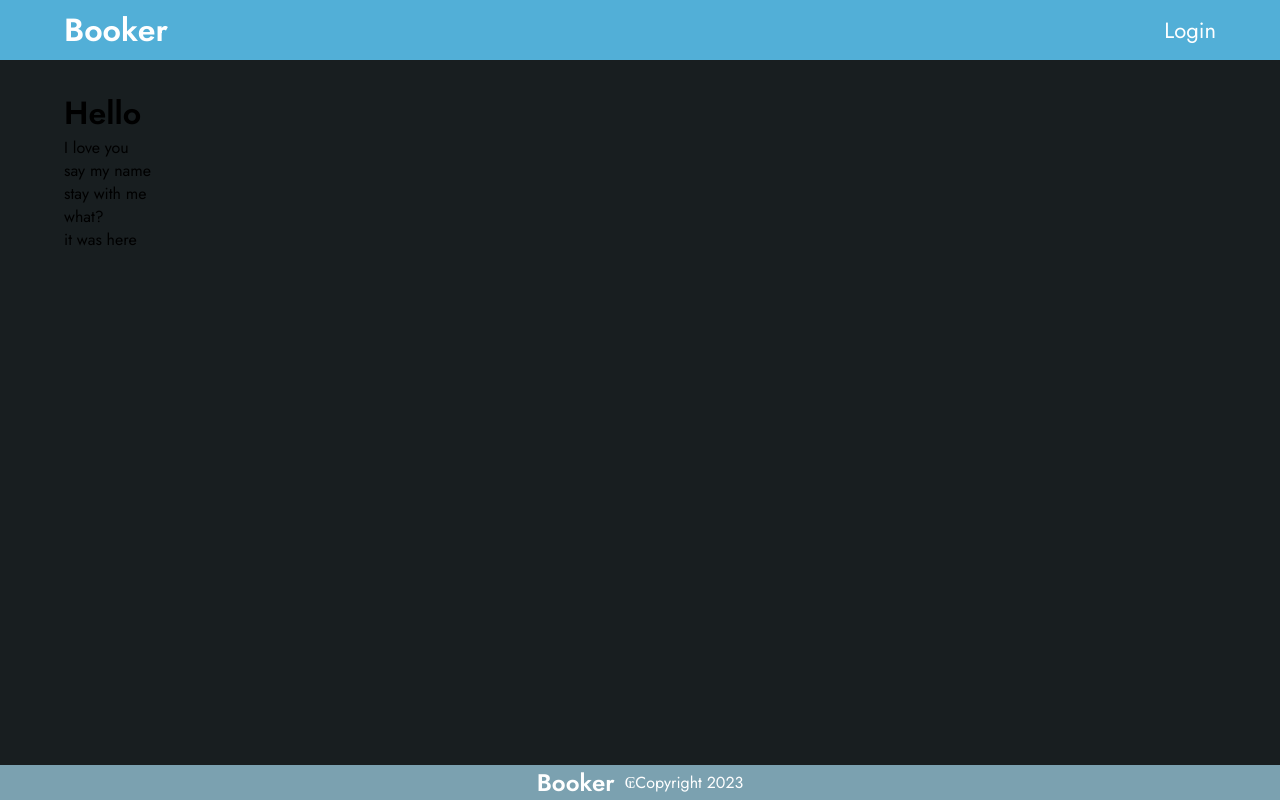
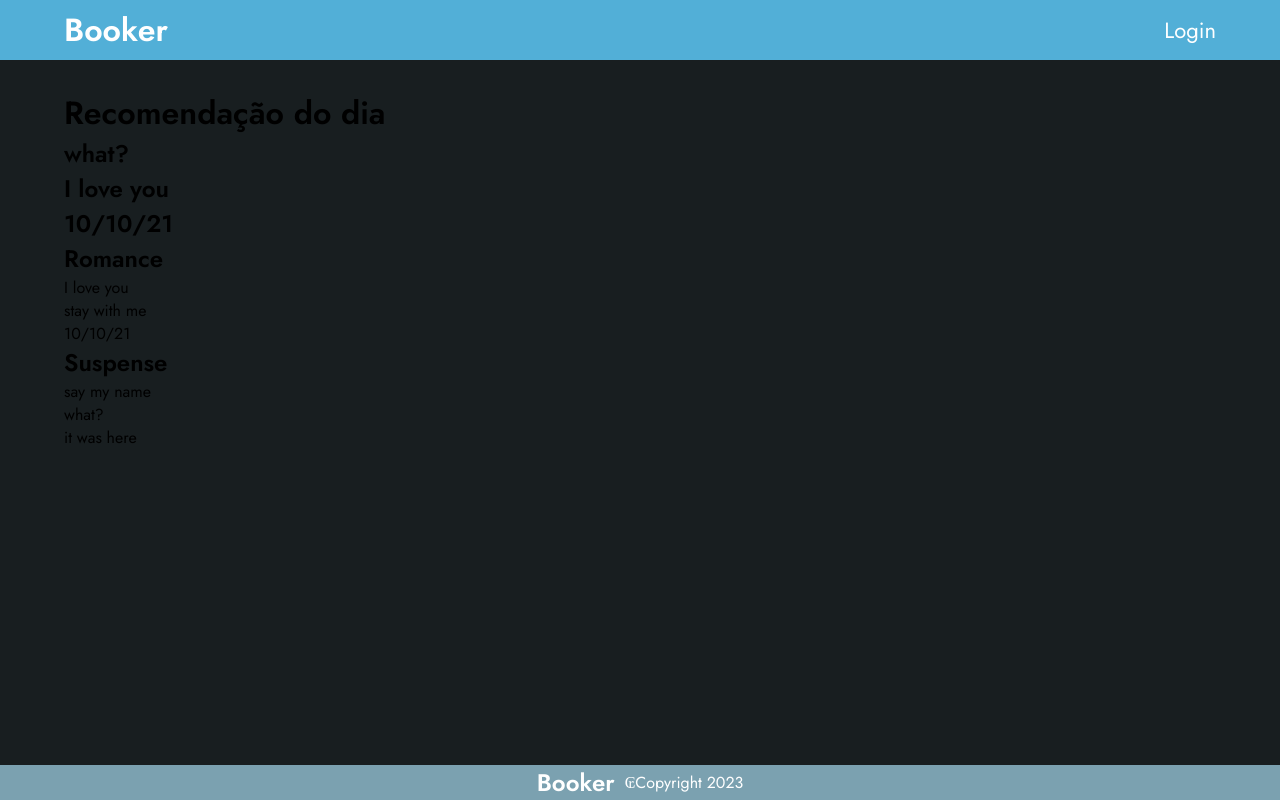
Before and after one commit to FeijoHigor/Booker, a Next.js app: page / in a window 1280 px wide. Built offline with nearby package versions, Linux system fonts and the light colour scheme; no server answers.

Commit message:
rendering books on screen static

```diff
--- /dev/null
+++ b/components/dayRecomendationCard.js
@@ -0,0 +1,17 @@
+function DayRecomendationCard(props) {
+
+    const book = props.books
+
+    return (
+        <div>
+            <h2>Recomendação do dia</h2>
+            {
+                book.map((e, i) => (
+                    <h3 key={e.id}>{e.name}</h3>
+                ))
+            }
+        </div>
+    )
+}
+
+export default DayRecomendationCard
--- /dev/null
+++ b/components/defaultRecomendation.js
@@ -0,0 +1,19 @@
+function DefaultRecomendationCard(props) {
+
+    const categorie = props.categorie
+
+    return (
+        <div>
+            <h3>{categorie.name}</h3>
+            <div>
+                {
+                    categorie.books.map((e, i) => (
+                        <p key={e.id}>{e.name}</p>
+                    ))
+                }
+            </div>
+        </div>
+    )
+}
+
+export default DefaultRecomendationCard
--- a/pages/api/recomendation.js
+++ b/pages/api/recomendation.js
@@ -2,20 +2,25 @@ function recomendation(request, response) {
 
     console.log('chamado')
 
-    const mostLiked = [
-        {name: 'I love you', id: 1},
-        {name: 'say my name', id: 2},
-        {name: 'stay with me', id: 3},
-        {name: 'what?', id: 4},
-        {name: 'it was here', id: 5},
-    ]
-
-    const mostRead = [
-        {name: 'what?', id: 4},
-        {name: 'I love you', id: 1},
-        {name: 'it was here', id: 5},
-        {name: 'stay with me', id: 3},
-        {name: 'say my name', id: 2},
+    const categories = [
+        {
+            name: 'Romance',
+            id: 1,
+            books: [
+                {name: 'I love you', id: 1},
+                {name: 'stay with me', id: 3},
+                {name: '10/10/21', id: 6},
+            ]
+        },
+        {
+            name: 'Suspense',
+            id: 2,
+            books: [
+                {name: 'say my name', id: 2},
+                {name: 'what?', id: 4},
+                {name: 'it was here', id: 5},
+            ]
+        }
     ]
 
     const dayRecomendation = [
@@ -27,12 +32,11 @@ function recomendation(request, response) {
     const date = new Date()
     const calledDate = date.toString()
 
-    response.setHeader("Cache-Control", "s-maxage=10, stale-while-revalidate")
+    response.setHeader("Cache-Control", "s-maxage=300, stale-while-revalidate")
 
     response.json({
         calledDate,
-        mostLiked,
-        mostRead,
+        categories,
         dayRecomendation,
     })
 }
--- a/pages/index.js
+++ b/pages/index.js
@@ -1,4 +1,6 @@
 import Display from "../components/_ui/display/index"
+import DayRecomendationCard from "../components/dayRecomendationCard"
+import DefaultRecomendation from "../components/defaultRecomendation"
 
 export async function getStaticProps() {
     const recomendedBooksCall = await fetch(`${process.env.API_URL}/api/recomendation`)
@@ -19,15 +21,11 @@ function Home(props) {
 
     return (
         <Display>
-            <h1>Hello</h1>
+            <DayRecomendationCard books={recomendedBooks.dayRecomendation} />
             {
-                recomendedBooks.mostLiked.map((e, i) =>
-                    (
-                        <div key={e.id}>
-                            {e.name}
-                        </div>
-                    )
-                )
+                recomendedBooks.categories.map((e, i) => (
+                    <DefaultRecomendation categorie={e} />
+                ))
             }
         </Display>
     )
```
